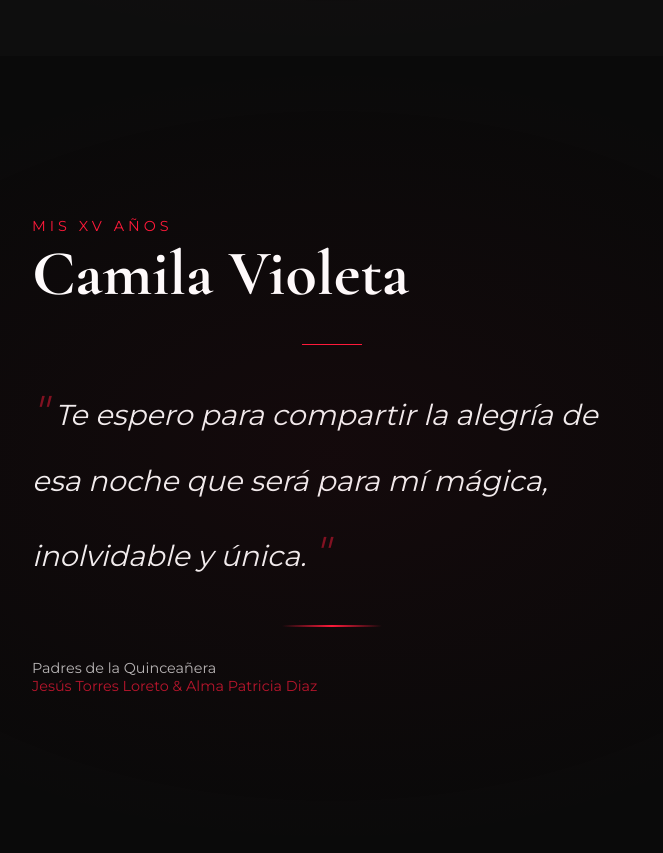
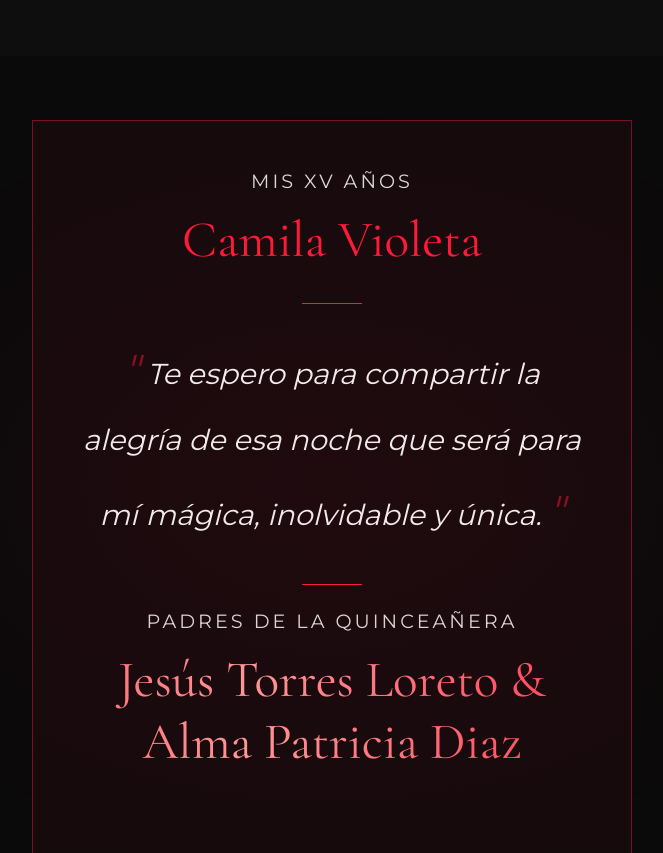
Before and after one commit to abrahammontes/CamilaXV, a plain HTML site: page public/index.html in a window 1280 px wide. Shown: the part 1680-2533 px from the top of the page, without its empty margins (308-971 px from the left). Drawn offline with nearby package versions, Linux system fonts and the light colour scheme.

Commit message:
Centrar sección de mensaje al estilo Ceremonia y Celebración

```diff
--- a/public/index.html
+++ b/public/index.html
@@ -53,17 +53,17 @@
 
     <div id="message" class="section">
         <div class="fade-in">
-            <p class="red-text" style="letter-spacing: 4px; text-transform: uppercase; font-size: 0.9rem;">Mis XV años</p>
-            <h2 class="section-title">Camila Violeta</h2>
-            <div class="decorative-line"></div>
-            <p class="message-text">
-                Te espero para compartir la alegría de esa noche que será para mí mágica, inolvidable y única.
-            </p>
-            <div class="ornament"></div>
-            <p style="margin-top: 2rem; opacity: 0.7; font-size: 0.9rem;">
-                Padres de la Quinceañera<br>
-                <span class="red-text">Jesús Torres Loreto & Alma Patricia Diaz</span>
-            </p>
+            <div class="celebration-card red-border">
+                <p class="celebration-label">Mis XV años</p>
+                <p class="celebration-value large red-text">Camila Violeta</p>
+                <div class="decorative-line"></div>
+                <p class="message-text" style="margin-bottom: 2rem;">
+                    Te espero para compartir la alegría de esa noche que será para mí mágica, inolvidable y única.
+                </p>
+                <div class="decorative-line"></div>
+                <p class="celebration-label">Padres de la Quinceañera</p>
+                <p class="celebration-value large red-text shimmer">Jesús Torres Loreto & Alma Patricia Diaz</p>
+            </div>
         </div>
     </div>
 
```
